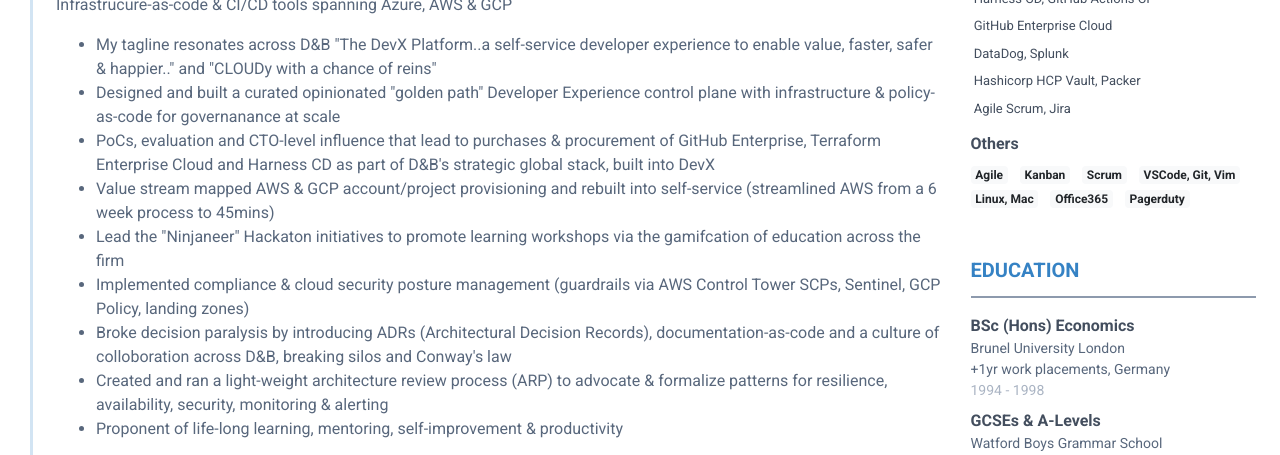
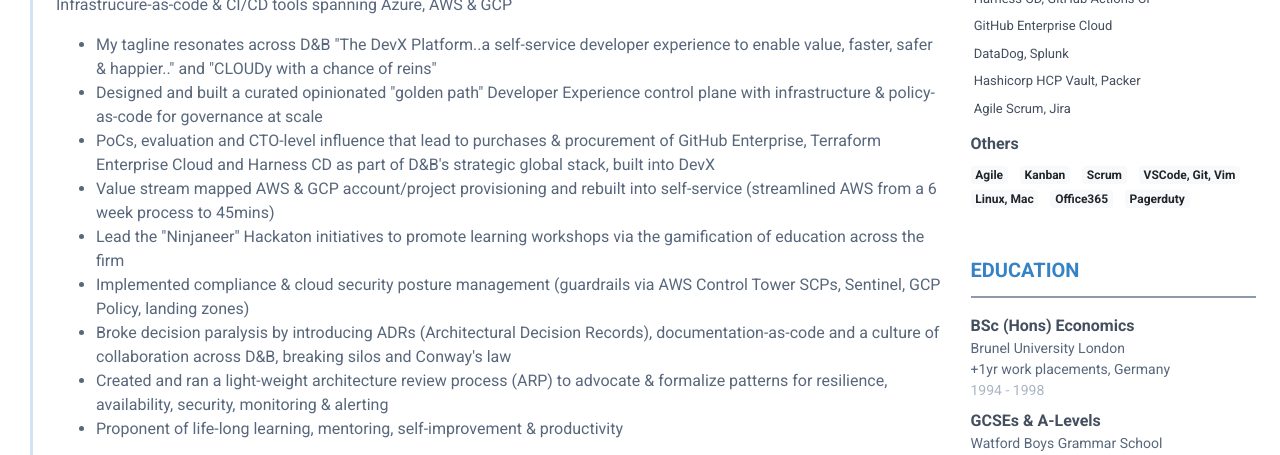
Before and after one commit to Hamy200/resume, a Jekyll site: the page built from index.markdown, in a window 1280 px wide and 900 px high, scrolled down 511 px. Shown: the part 177-632 px from the top of the window. Built offline with Jekyll 4.4.1, drawn with Linux system fonts in a browser that asks for light colours; nearby versions of some CDN libraries; some of the changed text lies outside the part shown.

Commit message:
Update data.yml

```diff
--- a/_data/data.yml
+++ b/_data/data.yml
@@ -50,12 +50,12 @@ experiences:
         Global team lead, architect & engineer for reliability, monitoring, and operations and build of the curated platform for Infrastrucure-as-code & CI/CD tools spanning Azure, AWS & GCP
       highlights:
         - My tagline resonates across D&B "The DevX Platform..a self-service developer experience to enable value, faster, safer & happier.." and "CLOUDy with a chance of reins"
-        - Designed and built a curated opinionated "golden path" Developer Experience control plane with infrastructure & policy-as-code for governanance at scale
+        - Designed and built a curated opinionated "golden path" Developer Experience control plane with infrastructure & policy-as-code for governance at scale
         - PoCs, evaluation and CTO-level influence that lead to purchases & procurement of GitHub Enterprise, Terraform Enterprise Cloud and Harness CD as part of D&B's strategic global stack, built into DevX
         - Value stream mapped AWS & GCP account/project provisioning and rebuilt into self-service (streamlined AWS from a 6 week process to 45mins)
-        - Lead the "Ninjaneer" Hackaton initiatives to promote learning workshops via the gamifcation of education across the firm
+        - Lead the "Ninjaneer" Hackaton initiatives to promote learning workshops via the gamification of education across the firm
         - Implemented compliance & cloud security posture management (guardrails via AWS Control Tower SCPs, Sentinel, GCP Policy, landing zones)
-        - Broke decision paralysis by introducing ADRs (Architectural Decision Records), documentation-as-code and a culture of colloboration across D&B, breaking silos and Conway's law
+        - Broke decision paralysis by introducing ADRs (Architectural Decision Records), documentation-as-code and a culture of collaboration across D&B, breaking silos and Conway's law
         - Created and ran a light-weight architecture review process (ARP) to advocate & formalize patterns for resilience, availability, security, monitoring & alerting
         - Proponent of life-long learning, mentoring, self-improvement & productivity
     technologies:
@@ -125,7 +125,7 @@ experiences:
     time: 2001 - 2003
     company: Doubleclick (Google), London
     details: |
-        Multi-disciplined multi-cultural international consultinf for DoubleClick AdServing Solutions to disparate business & technical environments, 90% overseas travel for troubleshooting, installs, training & project management
+        Multi-disciplined multi-cultural international consulting for DoubleClick AdServing Solutions to disparate business & technical environments, 90% overseas travel for troubleshooting, installs, training & project management
     technologies:
       - PRINCE2 certification
       - DART
```
